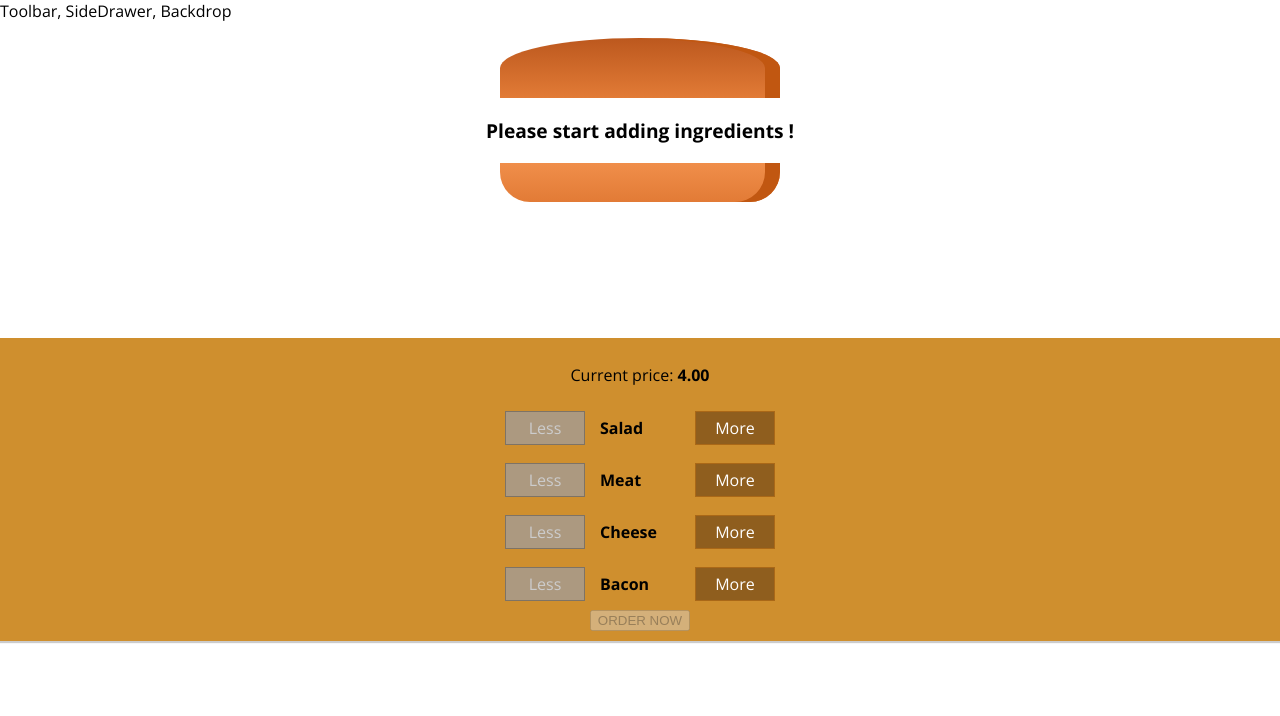
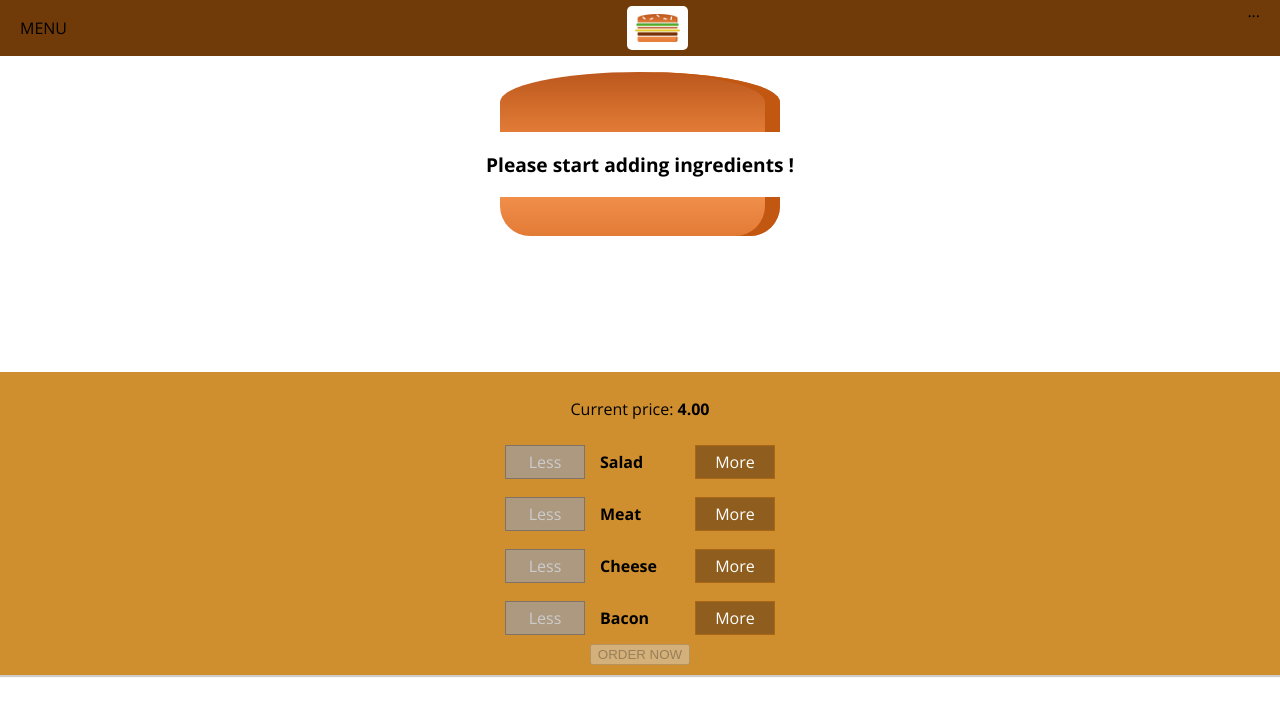
Before and after one commit to leannedo/burger-builder, a React (Create React App) app: page / in a window 1280 px wide. Shown: the top 716 px of the page. Built offline with nearby package versions, Linux system fonts and the light colour scheme.

Commit message:
add toolbar component and edit styling of layout component

```diff
--- a/src/components/Layout/Layout.js
+++ b/src/components/Layout/Layout.js
@@ -1,9 +1,10 @@
 import React from 'react';
 import styles from './Layout.module.css'
+import Toolbar from "../Navigation/Toolbar/Toolbar";
 
 const layout = (props) => (
     <div>
-        <div>Toolbar, SideDrawer, Backdrop</div>
+        <Toolbar/>
         <main className={styles.Content}>{props.children}</main>
     </div>
 )
--- a/src/components/Layout/Layout.module.css
+++ b/src/components/Layout/Layout.module.css
@@ -1,3 +1,3 @@
 .Content {
-    margin-top: 16px;
+    margin-top: 72px;
 }
```
Also changed, not shown: 1 other file (tests, documents, lock files or other folders).
